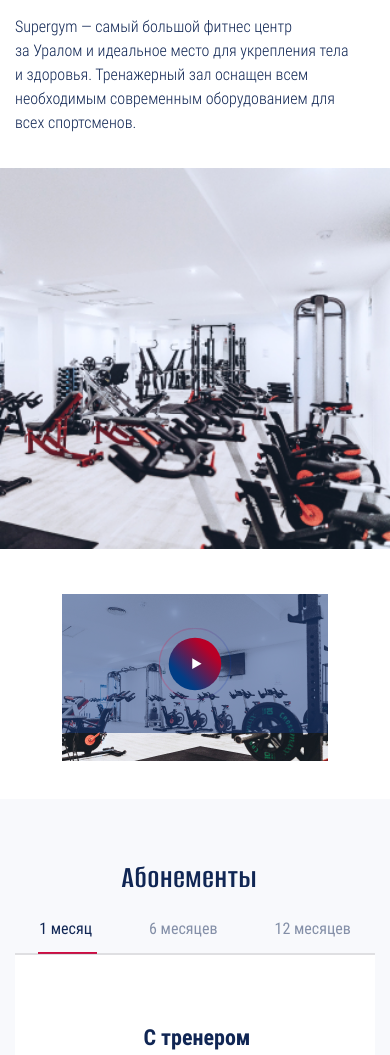
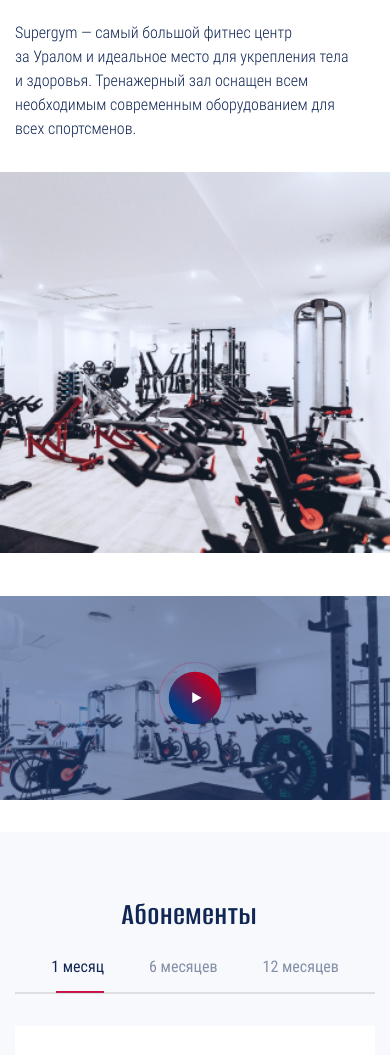
Before and after one commit to SemenKr/SUPERGYM, a website built with webpack: page source/index.html in a window 390 px wide. Shown: the part 628-1683 px from the top of the page. Built offline with nearby package versions, Linux system fonts and the light colour scheme; files whose address does not match are found by name.

Commit message:
fix pp mobile

```diff
--- a/source/sass/blocks/card.scss
+++ b/source/sass/blocks/card.scss
@@ -15,9 +15,8 @@
   }
 
   @include vp-mobile {
-    padding: 55px 10px;
-    padding-top: 42px;
-    padding-bottom: 47px;
+    padding: 23px 10px 50px;
+
   }
 
   h3 {
@@ -54,7 +53,7 @@
     }
 
     @include vp-mobile {
-      margin-bottom: 59px;
+      margin-bottom: 56px;
     }
   }
 
@@ -83,7 +82,7 @@
 
   @include vp-mobile {
     font-size: 48px;
-    margin: -28px 0 0 4px;
+    margin: 0 0 30px;
   }
 
   &::before {
--- a/source/sass/blocks/coaches.scss
+++ b/source/sass/blocks/coaches.scss
@@ -35,6 +35,7 @@
 
     @include vp-mobile {
       font-size: 32px;
+      margin-bottom: 43px;
     }
   }
 }
@@ -60,12 +61,17 @@
   @include vp-tablet {
     aspect-ratio: 268/294;
   }
+
+  @include vp-mobile {
+    aspect-ratio: 226/274;
+  }
 }
 
 .coaches__image {
   position: absolute;
   top: 0;
   left: 0;
+  bottom: 0;
 
   &::before {
     content: attr(data-coach);
@@ -83,7 +89,6 @@
   img {
     display: block;
     width: 100%;
-    height: 100%;
     object-fit: cover;
   }
 }
--- a/source/sass/blocks/competition.scss
+++ b/source/sass/blocks/competition.scss
@@ -9,7 +9,7 @@
   }
 
   @include vp-mobile {
-    padding-top: 70px;
+    padding-top: 71px;
     padding-bottom: 34px;
   }
 }
@@ -43,9 +43,9 @@
 
   @include vp-mobile {
     width: 100%;
-    padding: 50px 44px;
+    padding: 48px 44px;
     max-width: none;
-    padding-bottom: 44px;
+    padding-bottom: 40px;
     padding-top: 49px;
   }
 
@@ -70,6 +70,7 @@
 
     @include vp-mobile {
       margin-top: 3px;
+      margin-bottom: 5px;
     }
   }
 }
@@ -101,7 +102,7 @@
   }
 
   @include vp-mobile {
-    margin-top: 30px;
+    margin-top: 27px;
     padding-top: 13px;
     padding-bottom: 13px;
   }
@@ -162,7 +163,7 @@
     }
 
     @include vp-mobile {
-      margin-top: 6px;
+      margin-top: 0;
     }
   }
 
@@ -175,6 +176,10 @@
     @include vp-tablet {
       padding-bottom: 5px;
       padding-top: 2px;
+    }
+
+    @include vp-mobile {
+      padding-bottom: 3px;
     }
   }
 }
--- a/source/sass/blocks/contacts.scss
+++ b/source/sass/blocks/contacts.scss
@@ -9,17 +9,16 @@
   flex-direction: column;
 
   @include vp-tablet {
-    padding: 0 45px;
-    padding-bottom: 68px;
-    padding-top: 62px;
+    padding: 54px 128px 63px;
     max-width: 100%;
     column-gap: 60px;
+    margin-right: 0;
+    justify-self: center;
   }
 
   @include vp-mobile {
     width: 100%;
-    padding: 65px 15px;
-    padding-bottom: 70px;
+    padding: 50px 10px 59px;
   }
 
   h2 {
@@ -33,11 +32,14 @@
     max-width: fit-content;
 
     @include vp-tablet {
-      margin-bottom: 35px;
+      font-size: 42px;
+      margin-bottom: 25px;
+      margin-left: 5px;
     }
 
     @include vp-mobile {
-      margin-bottom: 34px;
+      font-size: 32px;
+      margin-bottom: 21px;
     }
   }
 }
@@ -54,7 +56,7 @@
   margin-left: 3px;
 
   @include vp-tablet {
-    column-gap: 66px;
+    column-gap: 68px;
     row-gap: 18px;
     padding-left: 0;
   }
@@ -63,7 +65,7 @@
     display: flex;
     flex-direction: column;
     width: 100%;
-    gap: 20px;
+    gap: 21px;
   }
 
   &::before {
@@ -87,6 +89,21 @@
     }
   }
 
+  li {
+    @include vp-tablet {
+      margin-left: 2px;
+    }
+  }
+
+  li:nth-child(even) {
+    @include vp-tablet {
+      margin-left: 28px;
+    }
+    @include vp-mobile {
+      margin-left: 0;
+    }
+  }
+
   h3 {
     margin: 0;
     font-weight: 700;
@@ -97,7 +114,7 @@
 
     @include vp-tablet {
       font-size: 20px;
-      margin-bottom: 4px;
+      margin-bottom: 6px;
     }
 
     @include vp-mobile {
@@ -108,6 +125,10 @@
   p {
     margin: 0;
     font-size: 14px;
+
+    @include vp-tablet {
+      font-size: 18px;
+    }
   }
   a {
     font-weight: 400;
@@ -134,3 +155,22 @@
     font-style: normal;
   }
 }
+
+.contacts__item {
+  &--time {
+    @include vp-mobile {
+      order: 1;
+    }
+  }
+
+  &--tel {
+    @include vp-mobile {
+      order: 2;
+    }
+  }
+  &--mail {
+    @include vp-mobile {
+      order: 3;
+    }
+  }
+}
--- a/source/sass/blocks/features.scss
+++ b/source/sass/blocks/features.scss
@@ -14,7 +14,7 @@
   }
 
   @include vp-mobile {
-    padding-top: 64px;
+    padding-top: 67px;
     padding-left: 0;
     padding-right: 0;
     padding-bottom: 62px;
@@ -118,6 +118,10 @@
     @include vp-tablet {
       padding-top: 11px;
     }
+
+    @include vp-mobile {
+      padding-top: 0;
+    }
   }
 
   h3 {
@@ -197,6 +201,13 @@
 
   @include vp-mobile {
     width: 80%;
+    margin-bottom: 0;
+  }
+}
+
+.features__item--accent p:first-child {
+  @include vp-mobile {
+    margin-right: 14px;
   }
 }
 
@@ -211,7 +222,7 @@
   }
 
   @include vp-mobile {
-    margin-bottom: 12px;
+    margin-bottom: 0;
   }
 
   p {
@@ -227,7 +238,7 @@
     }
 
     @include vp-mobile {
-      margin-bottom: 14px;
+      margin-bottom: 0;
     }
   }
 
@@ -242,6 +253,7 @@
 
     @include vp-mobile {
       line-height: 1;
+      margin-bottom: 14px;
     }
   }
 }
@@ -273,8 +285,9 @@
       width: 90%;
     }
 
-    @include vp-mobile{
-      width: 80%;
+    @include vp-mobile {
+      width: 90%;
+      text-align:center;
     }
   }
 }
@@ -295,6 +308,6 @@
     display: flex;
     flex-direction: column;
     width: 100%;
-    row-gap: 50PX;
+    row-gap: 35px;
   }
 }
--- a/source/sass/blocks/feedback.scss
+++ b/source/sass/blocks/feedback.scss
@@ -10,11 +10,11 @@
 
   @include vp-tablet {
     padding-top: 47px;
-    padding-bottom: 100px;
+    padding-bottom: 99px;
   }
 
   @include vp-mobile {
-    padding-bottom: 62px;
+    padding-bottom: 70px;
     padding-top: 14px;
   }
 
@@ -34,6 +34,12 @@
       font-size: 42px;
       margin-right: 13px;
     }
+
+    @include vp-mobile {
+      font-size: 32px;
+      margin-right: 13px;
+      margin-bottom: 46px;
+    }
   }
 }
 
@@ -41,7 +47,11 @@
   max-width: 48%;
 
   @include vp-tablet {
-    max-width: 86%;
+    max-width: 84%;
+  }
+
+  @include vp-mobile {
+    max-width: 78%;
   }
 }
 
@@ -64,8 +74,8 @@
   }
 
   @include vp-mobile {
-    padding: 40px 25px;
-    gap: 15px;
+    padding: 40px 25px 30px;
+    gap: 10px 15px;
     min-height: 335px;
     grid-template-columns: repeat(2, 1fr);
   }
@@ -80,13 +90,18 @@
     width: 80px;
     height: 80px;
 
+    @include vp-tablet {
+      margin-top: 9px;
+      margin-left: 3px;
+    }
+
     @include vp-mobile {
-      margin-top: 0;
       grid-row: 1/2;
       width: 68px;
       height: 68px;
       justify-self: center;
-      margin-left: 18px;
+      margin-top: 0;
+      margin-left: 19px;
     }
   }
 
@@ -99,12 +114,13 @@
 
     @include vp-tablet {
       width: auto;
+      margin-bottom: 3px;
     }
 
     @include vp-mobile {
       line-height: 1.3;
       width: 50%;
-      margin-top: 8px;
+      margin-top: 0;
       margin-left: 3px;
     }
   }
--- a/source/sass/blocks/footer.scss
+++ b/source/sass/blocks/footer.scss
@@ -4,12 +4,12 @@
   padding-bottom: 41px;
 
   @include vp-tablet {
-  padding-top: 45px;
-  padding-bottom: 44px;
+    padding-top: 45px;
+    padding-bottom: 44px;
   }
 
   @include vp-mobile {
-    padding-top: 54px;
+    padding-top: 50px;
     padding-bottom: 48px;
   }
 }
@@ -19,8 +19,9 @@
   grid-template-columns: auto 1fr auto;
   gap: 20px;
 
-  @include  vp-mobile {
-    grid-template-columns:auto;
+  @include vp-mobile {
+    grid-template-columns: auto;
+    gap: 14px;
   }
 }
 
@@ -28,13 +29,12 @@
   margin: 0 auto;
 }
 
-
 .footer__wrapper-logo-nav {
   display: contents;
   @include vp-mobile {
     display: block;
     column-count: 2;
-    gap:70px;
+    gap: 29px;
     column-fill: balance;
   }
 }
--- a/source/sass/blocks/form.scss
+++ b/source/sass/blocks/form.scss
@@ -11,9 +11,7 @@
   max-width: 580px;
 
   @include vp-tablet {
-    padding: 0 45px;
-    padding-bottom: 68px;
-    padding-top: 62px;
+    padding: 62px 161px 68px 132px;
     justify-content: center;
     max-width: 100%;
     column-gap: 60px;
@@ -24,6 +22,7 @@
     padding: 65px 15px;
     padding-bottom: 70px;
     grid-template-columns: 1fr;
+    row-gap: 26px;
   }
 
   h2 {
@@ -42,7 +41,7 @@
       font-size: 42px;
       line-height: 50px;
       font-weight: 700;
-      margin-bottom: 15px;
+      margin-bottom: 25px;
       margin-right: 0;
     }
 
@@ -102,10 +101,11 @@
   }
 
   @include vp-mobile {
-    max-width: 290px;
+    max-width: 100%;
     padding-top: 16px;
     padding-bottom: 15px;
     align-self: center;
+    margin-top: 12px;
   }
 
   &:hover {
--- a/source/sass/blocks/logo.scss
+++ b/source/sass/blocks/logo.scss
@@ -19,5 +19,14 @@
   svg {
     width: 88px;
 
+    @include vp-tablet {
+      width: 82px;
+    }
+
+    @include vp-mobile {
+      width: 68px;
+      margin-bottom: 5px;
+    }
+
   }
 }
--- a/source/sass/blocks/navigation.scss
+++ b/source/sass/blocks/navigation.scss
@@ -9,11 +9,14 @@
   gap: 34px;
 
   @include vp-tablet {
-    gap: 30px;
+    gap: 24px;
+    margin-left: 15px;
+    margin-top: 6px;
   }
 
   @include vp-mobile {
     gap: 30px;
+    margin-left: 0;
     display: block;
   }
 
@@ -31,5 +34,12 @@
       outline: 1px solid $color-default-white;
       outline-offset: 3px;
     }
+
+    @include vp-mobile {
+      display: block;
+      margin-bottom: 19px;
+      font-size: 16px;
+      padding: 3px 0;
+    }
   }
 }
--- a/source/sass/blocks/review.scss
+++ b/source/sass/blocks/review.scss
@@ -10,8 +10,8 @@
 
   @include vp-mobile {
     padding: 0;
-    padding-top: 63px;
-    padding-bottom: 66px;
+    padding-top: 67px;
+    padding-bottom: 69px;
   }
 }
 
@@ -31,7 +31,7 @@
   }
 
   @include vp-mobile {
-    gap: 33px;
+    gap: 31px;
     padding-bottom: 0;
   }
 }
@@ -68,13 +68,13 @@
       font-size: 42px;
       margin-right: 14px;
       margin-top: 0;
-      margin-bottom: 0;
+      margin-bottom: 3px;
     }
 
     @include vp-mobile {
       font-size: 32px;
       text-align-last: left;
-      margin-bottom: 6px;
+      margin-bottom: 8px;
     }
   }
 }
@@ -108,7 +108,7 @@
   @include vp-tablet {
     width: 80%;
     margin: 0 auto;
-    margin-bottom: 44px;
+    margin-bottom: 41px;
     padding-right: 0;
   }
 
@@ -166,7 +166,7 @@
     bottom: 5px;
     left: 50%;
     margin-top: 0;
-    max-width: 266px;
+    width: 266px;
     height: 167px;
   }
 
@@ -179,7 +179,6 @@
     top: 0;
     margin-top: 12px;
     width: 100%;
-    height: auto;
     aspect-ratio: 320 / 167;
   }
 
@@ -187,6 +186,11 @@
     object-fit: cover;
     width: 364px;
     height: 228px;
+
+    @include vp-mobile {
+      height: 100%;
+width: 100%;
+    }
   }
 
   img {
@@ -195,8 +199,13 @@
     height: 228px;
 
     @include vp-tablet {
-      max-width: 266px;
+      width: 266px;
       height: 167px;
+    }
+
+    @include vp-mobile {
+      height: 100%;
+width: 100%;
     }
   }
 }
--- a/source/sass/blocks/stock.scss
+++ b/source/sass/blocks/stock.scss
@@ -28,6 +28,7 @@
 
     @include vp-mobile {
       font-size: 32px;
+      margin-bottom: 45px;
     }
   }
 }
@@ -66,6 +67,7 @@
     min-height: 211px;
     display: flex;
     flex-direction: column;
+    padding-right: 25px;
     padding-bottom: 30px;
     align-items: flex-start;
   }
@@ -74,7 +76,7 @@
     max-width: none;
     flex: 0 0 100%;
     align-items: center;
-    padding-top: 36px;
+    padding-top: 28px;
     padding-bottom: 40px;
   }
 
@@ -84,6 +86,10 @@
     font-size: 26px;
     line-height: 1.5;
     margin-bottom: 1px;
+
+    @include vp-tablet {
+      margin-bottom: 3px;
+    }
   }
 
   p {
@@ -99,6 +105,14 @@
 
     @include vp-mobile {
       text-align: center;
+    }
+  }
+
+  br {
+    display: none;
+
+    @include vp-tablet {
+      display: block;
     }
   }
 
@@ -183,7 +197,7 @@
     width: 100%;
     padding-left: 50px;
     padding-right: 50px;
-    padding-bottom: 44px;
+    padding-bottom: 45px;
     align-items: center;
   }
 
@@ -222,7 +236,7 @@
 
     @include vp-mobile {
       text-align: center;
-      margin-bottom: 29px;
+      margin-bottom: 32px;
     }
   }
 
--- a/source/sass/blocks/subscriptions.scss
+++ b/source/sass/blocks/subscriptions.scss
@@ -10,7 +10,7 @@
   }
 
   @include vp-mobile {
-    padding-top: 63px;
+    padding-top: 67px;
     padding-left: 15px;
     padding-right: 15px;
     padding-bottom: 69px;
@@ -64,7 +64,7 @@
   }
 
   @include vp-mobile {
-    gap: 35px;
+    gap: 32px;
   }
 }
 
--- a/source/sass/blocks/swiper-btn.scss
+++ b/source/sass/blocks/swiper-btn.scss
@@ -37,6 +37,10 @@
   color: rgba(175, 175, 175, 1);
   font-size: 32px;
 
+  @include vp-mobile {
+    font-size: 20px;
+  }
+
 }
 
 .swiper-button-prev {
@@ -48,13 +52,23 @@
     margin-top: 20px;
   }
 
+  @include vp-mobile {
+    left: -18%;
+    margin-top: 20px;
+  }
+
   &--feedback {
     left: 25%;
     margin-top: 5px;
 
     @include vp-tablet {
-      left: 25%;
-      margin-top: 5px;
+      left: 5%;
+      margin-top: -3px;
+    }
+
+    @include vp-mobile {
+      left: 2%;
+      margin-top: -11px;
     }
   }
 }
@@ -67,13 +81,25 @@
     margin-top: 20px;
   }
 
+  @include vp-mobile {
+    right: -18%;
+    margin-top: 20px;
+  }
+
+
   &--feedback {
     right: 25%;
     margin-top: 5px;
 
     @include vp-tablet {
-      right: 25%;
-      margin-top: 5px;
+      right: 5%;
+      margin-top: -3px;
+
+    }
+
+    @include vp-mobile {
+      right: 2%;
+      margin-top: -11px;
     }
   }
 }
--- a/source/sass/blocks/tabs.scss
+++ b/source/sass/blocks/tabs.scss
@@ -22,7 +22,7 @@
 
   @include vp-mobile {
     gap: 45px;
-    margin-bottom: 0;
+    margin-bottom: 32px;
   }
 
   &::after{
@@ -63,6 +63,7 @@
 
   @include vp-mobile {
     font-size: 16px;
+    padding: 2px 0;
   }
 
   &:hover,
--- a/source/sass/blocks/video.scss
+++ b/source/sass/blocks/video.scss
@@ -11,8 +11,8 @@
 
   @include vp-mobile {
     width: 100%;
-    height: auto;
     background-size: cover;
+    aspect-ratio: 320 / 167;
   }
 
   &--enabled {
@@ -23,6 +23,11 @@
     @include vp-tablet {
       width: 266px;
       height: 167px;
+    }
+
+    @include vp-mobile {
+      width:  100%;
+      aspect-ratio: 320 / 167;
     }
   }
 }
@@ -53,6 +58,10 @@
   width: 100%;
   height: 100%;
   border: none;
+
+  @include vp-mobile {
+    aspect-ratio: 320 / 167;
+  }
 }
 
 .video__button {
```
Also changed, not shown: source/index.html (+6 -7 lines), build/css/style.css, build/css/style.min.css, build/index.html, 1 other file.
